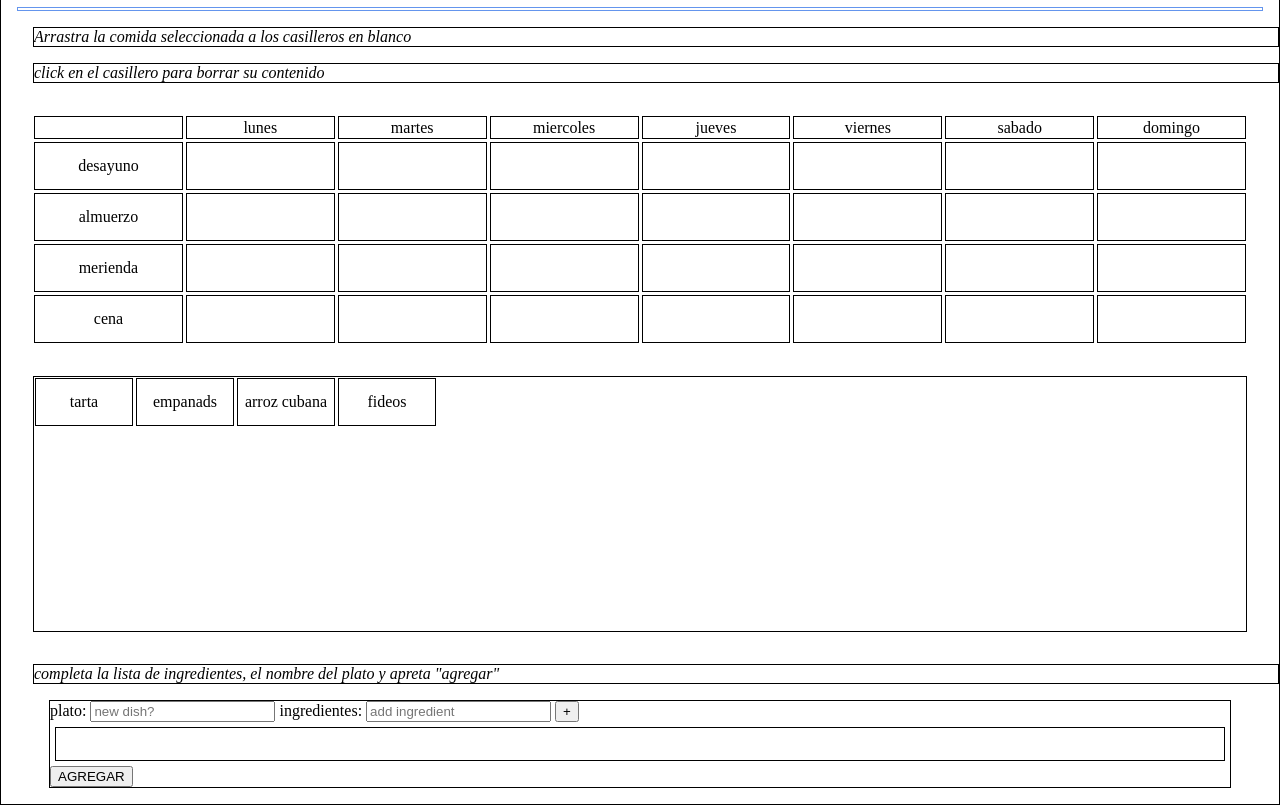
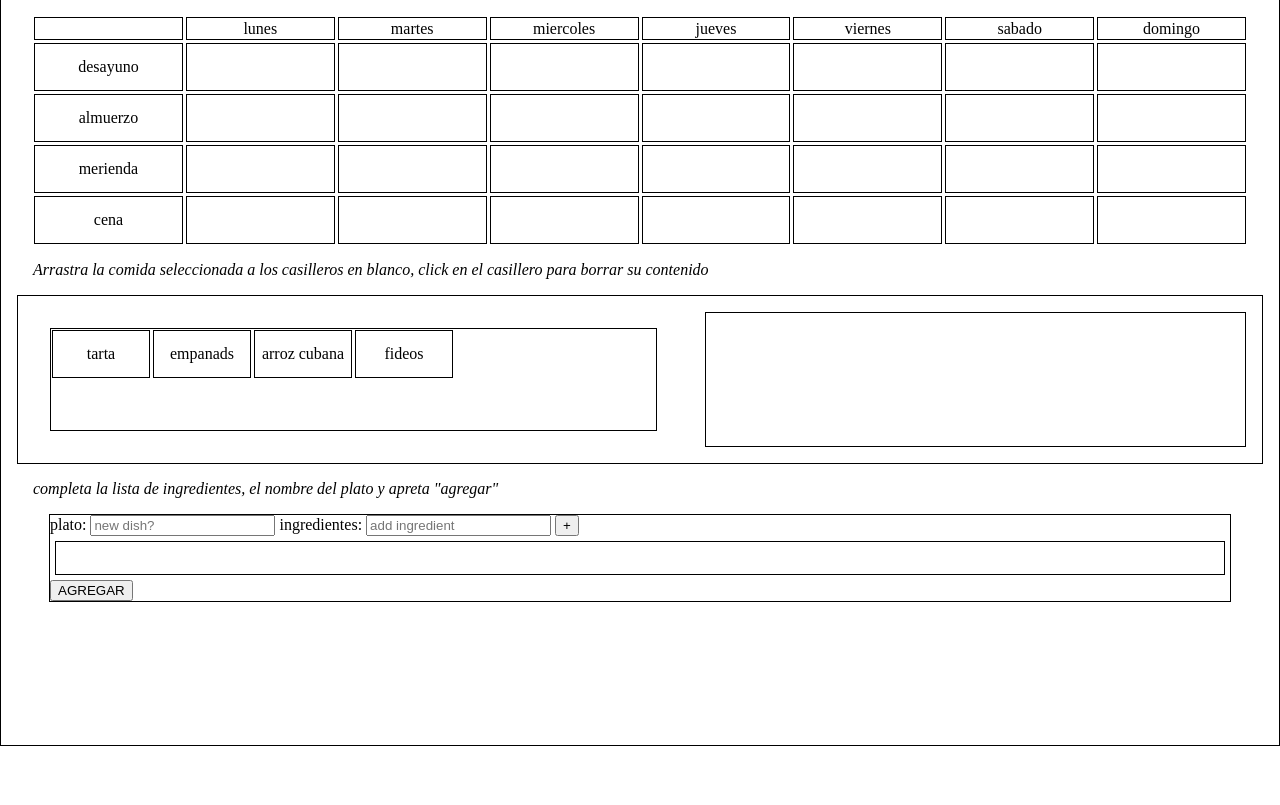
Before and after one commit to jonrovner/website2, a plain HTML site: page weeklymenu.html in a window 1280 px wide. Shown: the part 54-859 px from the top of the page. After the commit the page ends 800 px from the top, so only its background shows below. Drawn offline with Linux system fonts and the light colour scheme.

Commit message:
new design

```diff
--- a/weeklymenu.html
+++ b/weeklymenu.html
@@ -11,19 +11,13 @@
             padding: 0px;
         }
         .infotext {
-            border: 1px solid black;
             font-style: italic;
+            font-weight: lighter;
             margin-left: 2em;
         }
-        nav{
-            border: 1px solid black;
-            margin: 1em;
-            height: 2px;
-            border: 1px solid cornflowerblue;
-        }
+
 
         .title{
-            border: 1px solid black;
             margin-left:12em;
         }
         .week{
@@ -41,7 +35,7 @@
             margin: 2em;
             display: grid;
             grid-template-columns: 100px 100px 100px 100px 100px 100px;
-            grid-template-rows: 50px 50px 50px 50px 50px;
+            grid-template-rows: 50px 50px;
             row-gap: 1px;
             column-gap: 1px;
             border: 1px solid black
@@ -88,12 +82,28 @@
         .item:hover .ingredientsList {
             display: block;
             position: fixed;
-            bottom: 0;
-            right: 0;
+            bottom: 10px;
+            right: 10px;
             border: 1px solid black;
 
 
         }
+        .item:hover .ingredientsList * {
+            margin-left: 1em;
+        }
+        .maincontainer{
+            margin: 1em;
+            display: grid;
+            grid-template-columns: repeat(2, 1fr);
+            border: 1px solid black;
+        }
+
+        #shoppingList{
+            margin: 1em;
+            border: 1px solid black;
+        }
+
+
         </style>
 
     <body onload="">
@@ -105,8 +115,7 @@
 
         </nav>
         <main>
-            <p class="infotext">Arrastra la comida seleccionada a los casilleros en blanco</p>
-            <p class="infotext">click en el casillero para borrar su contenido</p>
+
 
             <div class="container week">
                 <div class="item"></div>
@@ -152,8 +161,11 @@
 
 
             </div>
-
+            <p class="infotext">Arrastra la comida seleccionada a los casilleros en blanco, click en el casillero para borrar su contenido</p>
+            <div class="maincontainer">
             <div class="container menu" id="menu">
+            </div>
+            <div id="shoppingList"></div>
             </div>
             <p class="infotext">completa la lista de ingredientes, el nombre del plato y apreta "agregar"</p>
             <form class="addDishes">
@@ -247,6 +259,14 @@
         function drag(e) {
 
             thingToDrag = e.innerHTML;
+            var dishes = JSON.parse(localStorage.getItem("dishes"));
+            console.log(dishes);
+            console.log(thingToDrag);
+            dishes.forEach((e) => {
+                var exists = Object.values(e).some(function(k) { return k === thingToDrag; });
+                console.log(exists);
+        });
+
 
         }
 
```
